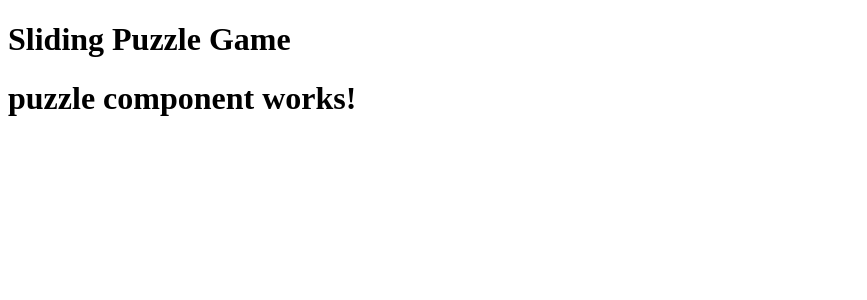
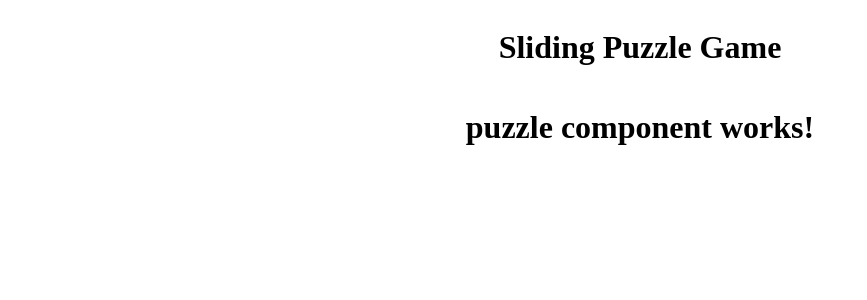
Before and after one commit to Ameer2000Mzori/Sliding-Puzzle-Angular, an Angular app: page / in a window 1280 px wide. Shown: the top 300 px of the page, without its empty margins (0-867 px from the left). Built offline with nearby package versions, Linux system fonts and the light colour scheme.

Commit message:
added some class names to the app component and some styling

```diff
--- a/src/app/app.component.html
+++ b/src/app/app.component.html
@@ -1,3 +1,7 @@
-<h1>Sliding Puzzle Game</h1>
-<app-puzzle></app-puzzle>
+<div class="puzzle-wrapper">
+  <div class="title-wrap">
+    <h1 class="title-text">Sliding Puzzle Game</h1>
+  </div>
+  <app-puzzle></app-puzzle>
+</div>
 <router-outlet />
--- a/src/app/app.component.scss
+++ b/src/app/app.component.scss
@@ -0,0 +1,7 @@
+.puzzle-wrapper {
+  height: 100vh;
+  display: flex;
+  flex-direction: column;
+  text-align: center;
+  align-items: center;
+}
```
